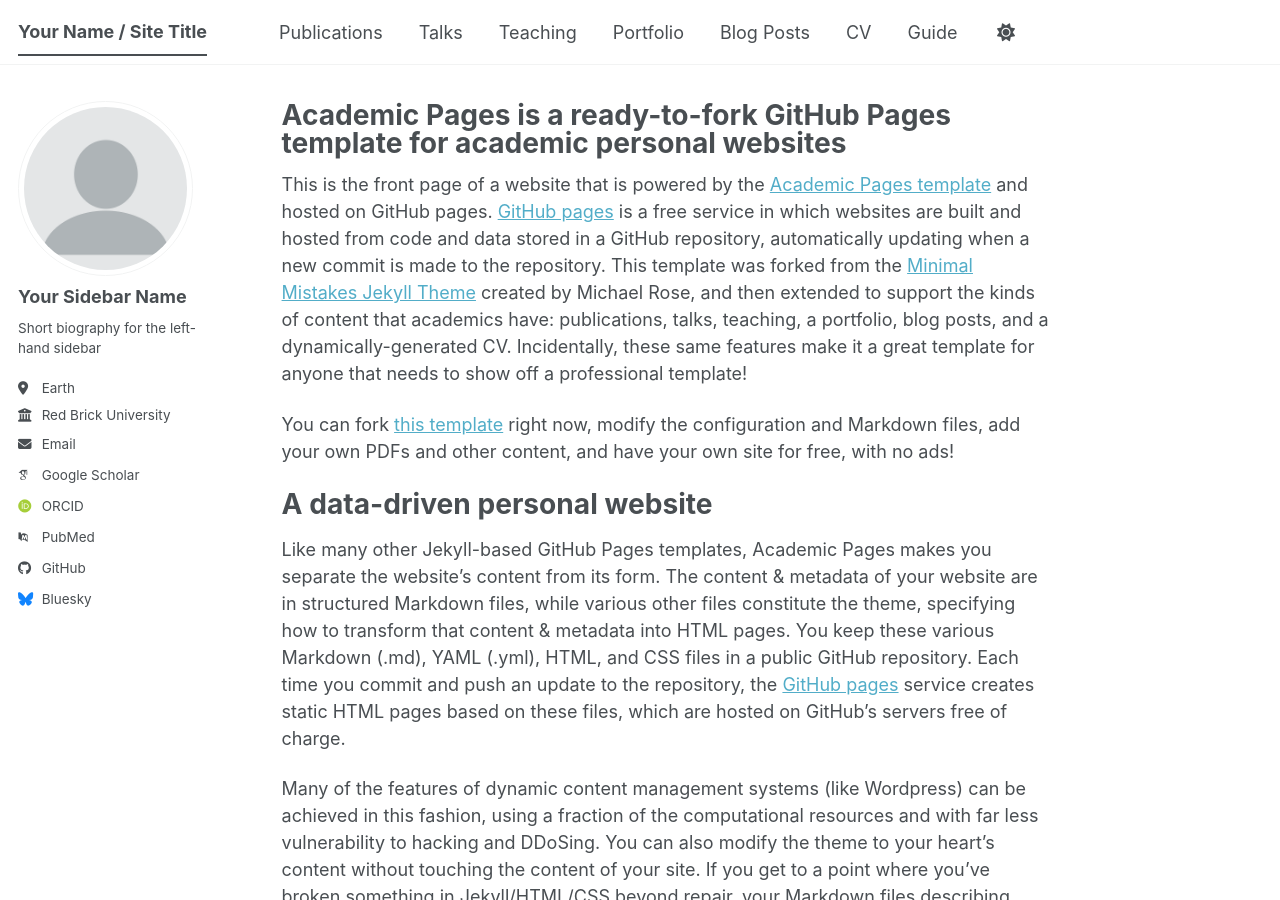
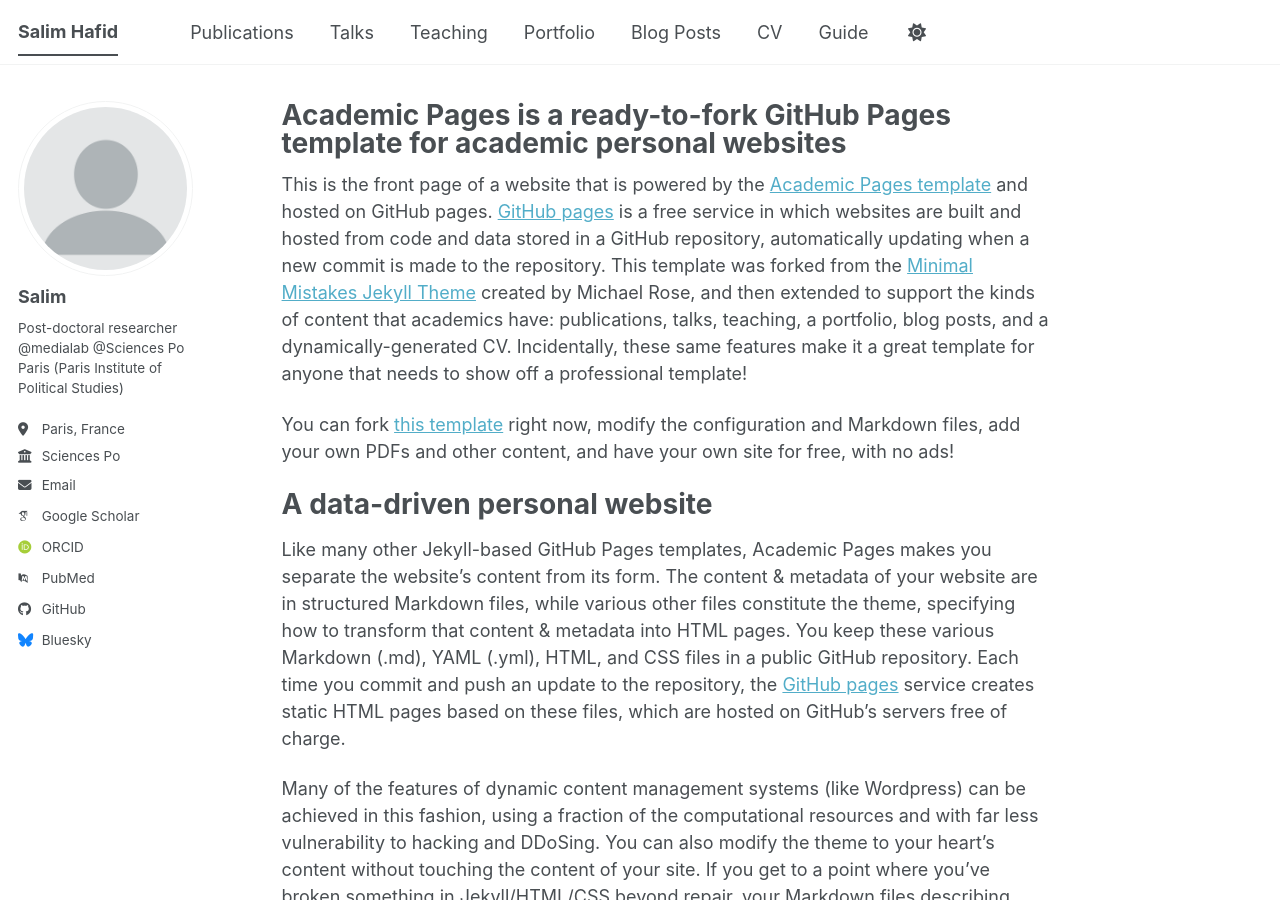
Before and after one commit to salim-hafid/salim-hafid.github.io, a Jekyll site: the page built from _pages/about.md, in a window 1280 px wide and 900 px high. Built offline with Jekyll 4.4.1, drawn with Linux system fonts in a browser that asks for light colours; some web fonts are replaced; a script bundle is joined from its source files by our own code; library files that are not in the unit come from our copies.

Commit message:
Update site title and author details
Updated site title and author information in the config.

```diff
--- a/_config.yml
+++ b/_config.yml
@@ -9,7 +9,7 @@
 # Basic Site Settings
 locale                   : "en-US"
 site_theme               : "default" # The available themes options are "default", "air", "sunrise", "mint", "dirt" and "contrast"
-title                    : "Your Name / Site Title"
+title                    : "Salim Hafid"
 title_separator          : "-"
 name                     : &name "Your Name"
 description              : &description "Your Name's academic portfolio"   # Update this with a general description of your site, this is the default if not overridden by a page
@@ -24,11 +24,11 @@
 author:
   # Biographic information
   avatar           : "profile.png"
-  name             : "Your Sidebar Name"
+  name             : "Salim"
   pronouns         : # example: "she/her"
-  bio              : "Short biography for the left-hand sidebar"
-  location         : "Earth"
-  employer         : "Red Brick University"
+  bio              : "Post-doctoral researcher @medialab @Sciences Po Paris (Paris Institute of Political Studies)"
+  location         : "Paris, France"
+  employer         : "Sciences Po"
   uri              : # URL
   email            : "none@example.org"
 
```
